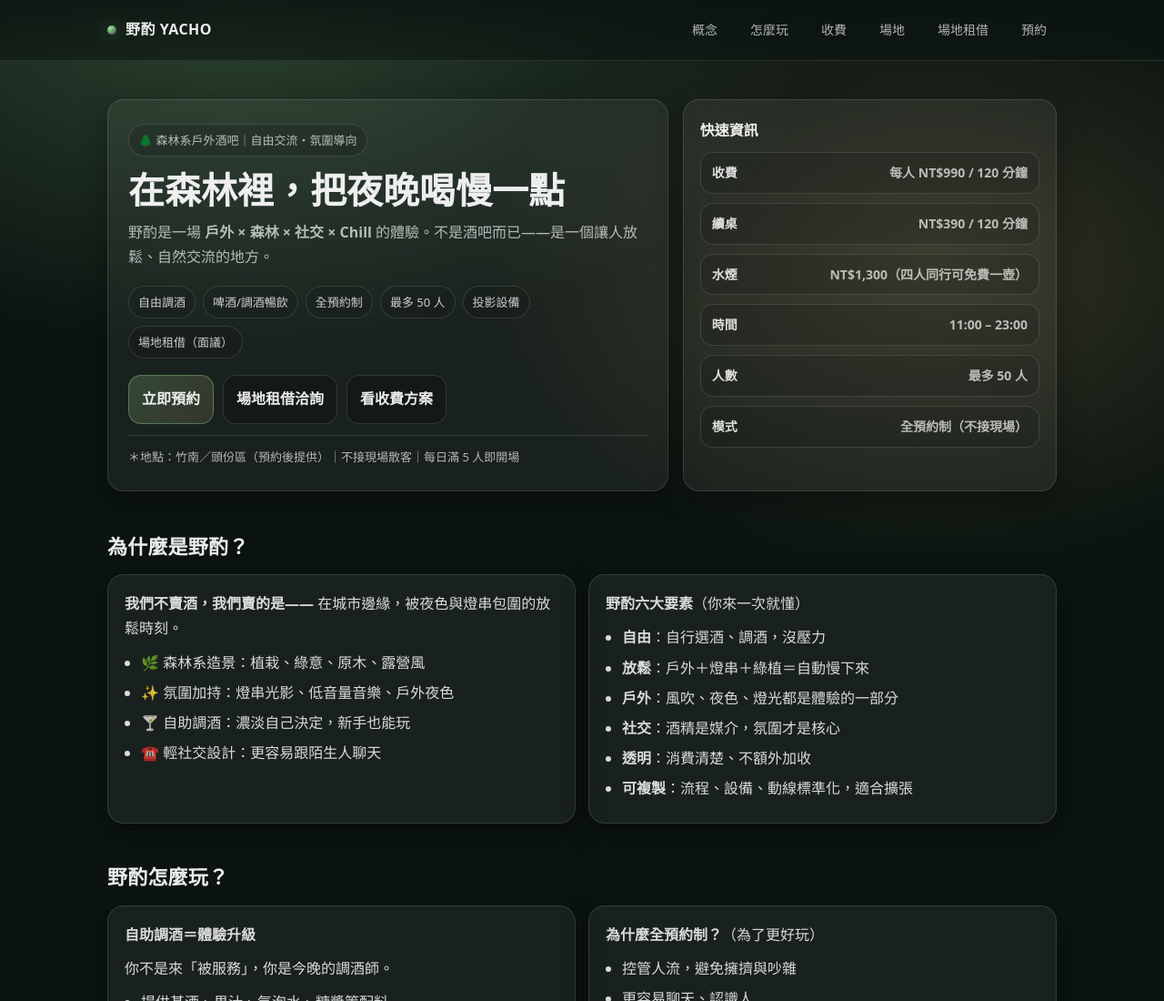
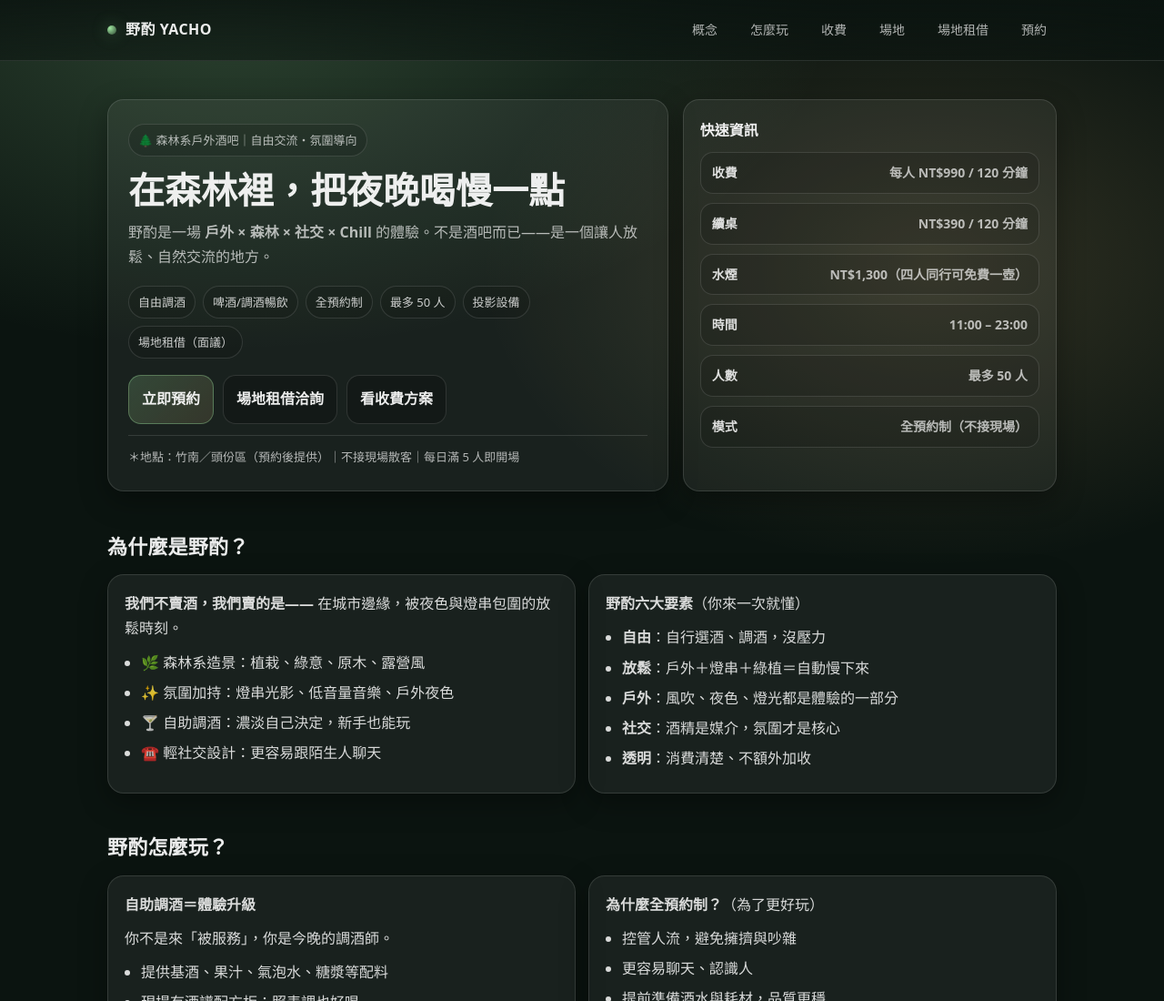
Before and after one commit to liuleo1208/liuleo1208.github.io, a plain HTML site: page yakuo/index.html in a window 1280 px wide. Shown: the top 1100 px of the page at 91% size. Drawn offline with Linux system fonts and the light colour scheme.

Commit message:
Remove a list item from index.html

```diff
--- a/yakuo/index.html
+++ b/yakuo/index.html
@@ -261,7 +261,7 @@
             <li><b>戶外</b>：風吹、夜色、燈光都是體驗的一部分</li>
             <li><b>社交</b>：酒精是媒介，氛圍才是核心</li>
             <li><b>透明</b>：消費清楚、不額外加收</li>
-            <li><b>可複製</b>：流程、設備、動線標準化，適合擴張</li>
+
           </ul>
         </div>
       </div>
```
